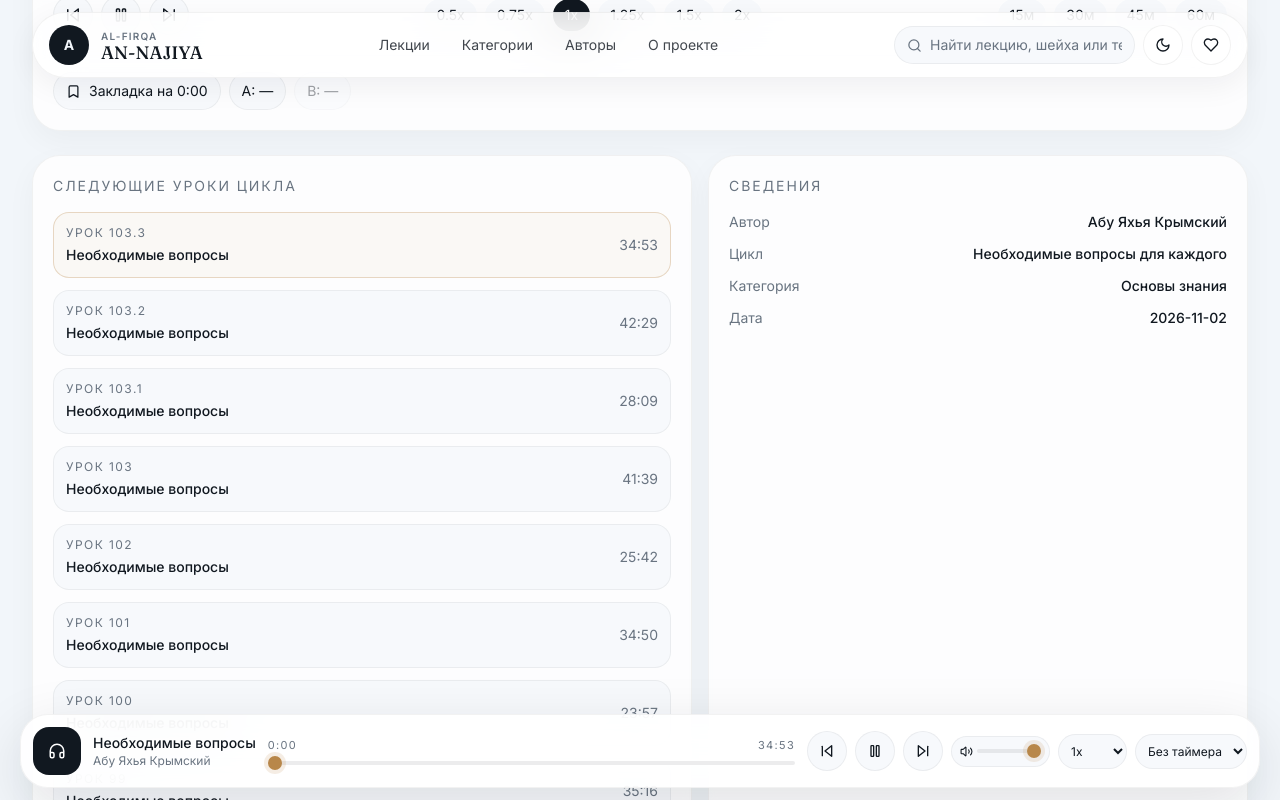
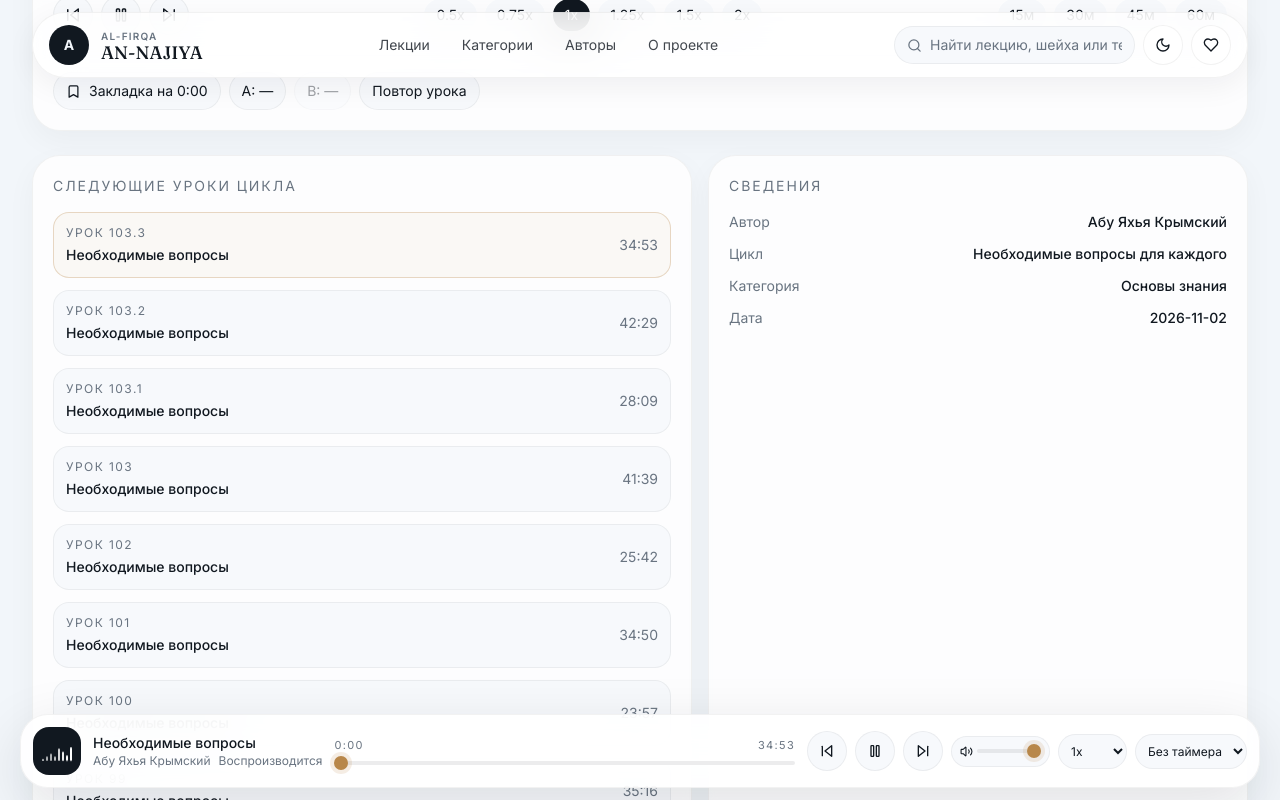
Before and after one commit to umartyu-a11y/al-firqa-an-najiya, a React (Vite) app: page / in a window 1280 px wide. Both pictures are taken after a click on the element 229 px from the left and 876 px from the top of the page. Shown: the part 476-1276 px from the top of the page. Built offline with nearby package versions, Linux system fonts and the light colour scheme.

Commit message:
Improve player feedback and lesson repeat

```diff
--- a/src/App.tsx
+++ b/src/App.tsx
@@ -147,6 +147,7 @@ function App() {
     volume: Number(localStorage.getItem('affn-volume') ?? 1)
   });
   const [repeatSegment, setRepeatSegment] = useState<{ start: number | null; end: number | null; active: boolean }>({ start: null, end: null, active: false });
+  const [repeatLesson, setRepeatLesson] = useState(false);
 
   const audioRef = useRef<HTMLAudioElement | null>(null);
 
@@ -241,7 +242,8 @@ function App() {
           lecture.category,
           lecture.cycle,
           lecture.tags.join(' '),
-          lecture.description
+          lecture.description,
+          lecture.sourceFileName || ''
         ]
           .join(' ')
           .toLowerCase();
@@ -367,6 +369,11 @@ function App() {
   const clearRepeat = () => setRepeatSegment({ start: null, end: null, active: false });
 
   const handleEnded = () => {
+    if (repeatLesson && audioRef.current) {
+      audioRef.current.currentTime = 0;
+      setPlayerState((prev) => ({ ...prev, currentTime: 0, isPlaying: true }));
+      return;
+    }
     if (repeatSegment.active) {
       clearRepeat();
     }
@@ -516,6 +523,8 @@ function App() {
           repeatSegment={repeatSegment}
           onSetRepeatPoint={setRepeatPoint}
           onClearRepeat={clearRepeat}
+          repeatLesson={repeatLesson}
+          onToggleRepeatLesson={() => setRepeatLesson((prev) => !prev)}
         />
       );
     }
@@ -1059,7 +1068,7 @@ function AuthorPage({ author, lectures, favorites, onToggleFavorite, onOpenLectu
   );
 }
 
-function LecturePage({ lecture, favorites, onToggleFavorite, onOpenLecture, currentLectureId, setCurrentLectureId, playerState, setPlayerState, audioRef, prevLecture, nextLecture, onSeek, onTogglePlay, handleTimeUpdate, handleLoadedMetadata, handleEnded, getProgress, bookmarks, onAddBookmark, onRemoveBookmark, repeatSegment, onSetRepeatPoint, onClearRepeat }: {
+function LecturePage({ lecture, favorites, onToggleFavorite, onOpenLecture, currentLectureId, setCurrentLectureId, playerState, setPlayerState, audioRef, prevLecture, nextLecture, onSeek, onTogglePlay, handleTimeUpdate, handleLoadedMetadata, handleEnded, getProgress, bookmarks, onAddBookmark, onRemoveBookmark, repeatSegment, onSetRepeatPoint, onClearRepeat, repeatLesson, onToggleRepeatLesson }: {
   lecture: Lecture;
   favorites: string[];
   onToggleFavorite: (id: string) => void;
@@ -1083,6 +1092,8 @@ function LecturePage({ lecture, favorites, onToggleFavorite, onOpenLecture, curr
   repeatSegment: { start: number | null; end: number | null; active: boolean };
   onSetRepeatPoint: () => void;
   onClearRepeat: () => void;
+  repeatLesson: boolean;
+  onToggleRepeatLesson: () => void;
 }) {
   const cycleLectures = lectureData.filter((item) => item.cycleId === lecture.cycleId);
   const progress = getProgress(lecture.id);
@@ -1179,6 +1190,7 @@ function LecturePage({ lecture, favorites, onToggleFavorite, onOpenLecture, curr
           <button onClick={onSetRepeatPoint} className={`rounded-full px-3 py-2 text-sm ${repeatSegment.start !== null && repeatSegment.end === null ? 'bg-[#B8874A] text-white dark:bg-[#E0821E]' : 'border border-black/5 bg-[#F7F9FC] text-text dark:border-white/10 dark:bg-[#161616] dark:text-darktext'}`}>A: {repeatSegment.start === null ? '—' : formatDuration(repeatSegment.start)}</button>
           <button onClick={onSetRepeatPoint} disabled={repeatSegment.start === null} className={`rounded-full px-3 py-2 text-sm disabled:cursor-not-allowed disabled:opacity-40 ${repeatSegment.active ? 'bg-[#B8874A] text-white dark:bg-[#E0821E]' : 'border border-black/5 bg-[#F7F9FC] text-text dark:border-white/10 dark:bg-[#161616] dark:text-darktext'}`}>B: {repeatSegment.end === null ? '—' : formatDuration(repeatSegment.end)}</button>
           {(repeatSegment.start !== null || repeatSegment.end !== null) && <button onClick={onClearRepeat} className="rounded-full px-3 py-2 text-sm text-muted underline underline-offset-4 dark:text-darkmuted">Сбросить A–B</button>}
+          <button onClick={onToggleRepeatLesson} className={`rounded-full px-3 py-2 text-sm ${repeatLesson ? 'bg-[#B8874A] text-white dark:bg-[#E0821E]' : 'border border-black/5 bg-[#F7F9FC] text-text dark:border-white/10 dark:bg-[#161616] dark:text-darktext'}`}>Повтор урока</button>
         </div>
 
         {bookmarks.length > 0 && (
@@ -1408,11 +1420,15 @@ function MiniPlayer({ lecture, isPlaying, currentTime, duration, rate, setRate,
         <div className="flex flex-col gap-3 lg:flex-row lg:items-center lg:justify-between">
           <div className="flex min-w-0 items-center gap-3">
             <div className="flex h-12 w-12 items-center justify-center rounded-2xl bg-[#111820] text-white dark:bg-[#F5F5F5] dark:text-[#111820]">
-              <Headphones size={18} />
+              <div className="flex h-5 items-end gap-0.5" aria-label={isPlaying ? 'Воспроизведение' : 'Пауза'} role="img">
+                {[3, 7, 11, 6, 14, 9, 5, 12].map((height, index) => (
+                  <span key={index} className={`wave-bar w-0.5 rounded-full bg-current ${isPlaying ? 'wave-bar-active' : ''}`} style={{ height: `${height}px`, animationDelay: `${index * 80}ms` }} />
+                ))}
+              </div>
             </div>
             <div className="min-w-0">
               <div className="truncate text-sm font-medium text-text dark:text-darktext">{lecture.title}</div>
-              <div className="truncate text-xs text-muted dark:text-darkmuted">{lecture.author}</div>
+              <div className="flex items-center gap-2 truncate text-xs text-muted dark:text-darkmuted"><span>{lecture.author}</span><span aria-live="polite">{isPlaying ? 'Воспроизводится' : 'Пауза'}</span></div>
             </div>
           </div>
 
@@ -1424,10 +1440,10 @@ function MiniPlayer({ lecture, isPlaying, currentTime, duration, rate, setRate,
             <input type="range" min={0} max={duration || 1} value={currentTime} onChange={(e) => onSeek(Number(e.target.value))} className="w-full accent-[#B8874A] dark:accent-[#E0821E]" />
           </div>
 
-          <div className="flex items-center gap-2">
-            <button onClick={onPrev} className="icon-button"><SkipBack size={16} /></button>
-            <button onClick={onTogglePlay} className="icon-button bg-[#111820] text-white dark:bg-[#F5F5F5] dark:text-[#111820]">{isPlaying ? <Pause size={16} /> : <Play size={16} />}</button>
-            <button onClick={onNext} className="icon-button"><SkipForward size={16} /></button>
+          <div className="flex flex-wrap items-center justify-end gap-2">
+            <button onClick={onPrev} aria-label="Предыдущая лекция" className="icon-button"><SkipBack size={16} /></button>
+            <button onClick={onTogglePlay} aria-label={isPlaying ? 'Пауза' : 'Воспроизвести'} className="icon-button bg-[#111820] text-white dark:bg-[#F5F5F5] dark:text-[#111820]">{isPlaying ? <Pause size={16} /> : <Play size={16} />}</button>
+            <button onClick={onNext} aria-label="Следующая лекция" className="icon-button"><SkipForward size={16} /></button>
 
             <label className="flex items-center gap-1 rounded-full border border-black/5 bg-[#F7F9FC] px-2 py-2 text-xs dark:border-white/10 dark:bg-[#161616]" title="Громкость">
               <Volume2 size={13} aria-hidden="true" />
--- a/src/index.css
+++ b/src/index.css
@@ -61,6 +61,16 @@ button, input, select {
   @apply flex h-10 w-10 items-center justify-center rounded-full border border-black/5 bg-[#F7F9FC] text-text transition hover:-translate-y-0.5 dark:border-white/10 dark:bg-[#161616] dark:text-darktext;
 }
 
+@keyframes affn-wave {
+  0%, 100% { transform: scaleY(0.65); opacity: 0.65; }
+  50% { transform: scaleY(1.15); opacity: 1; }
+}
+
+.wave-bar-active {
+  transform-origin: bottom;
+  animation: affn-wave 900ms ease-in-out infinite;
+}
+
 input[type="range"] {
   -webkit-appearance: none;
   appearance: none;
```
Also changed, not shown: 1 other file (tests, documents, lock files or other folders).
